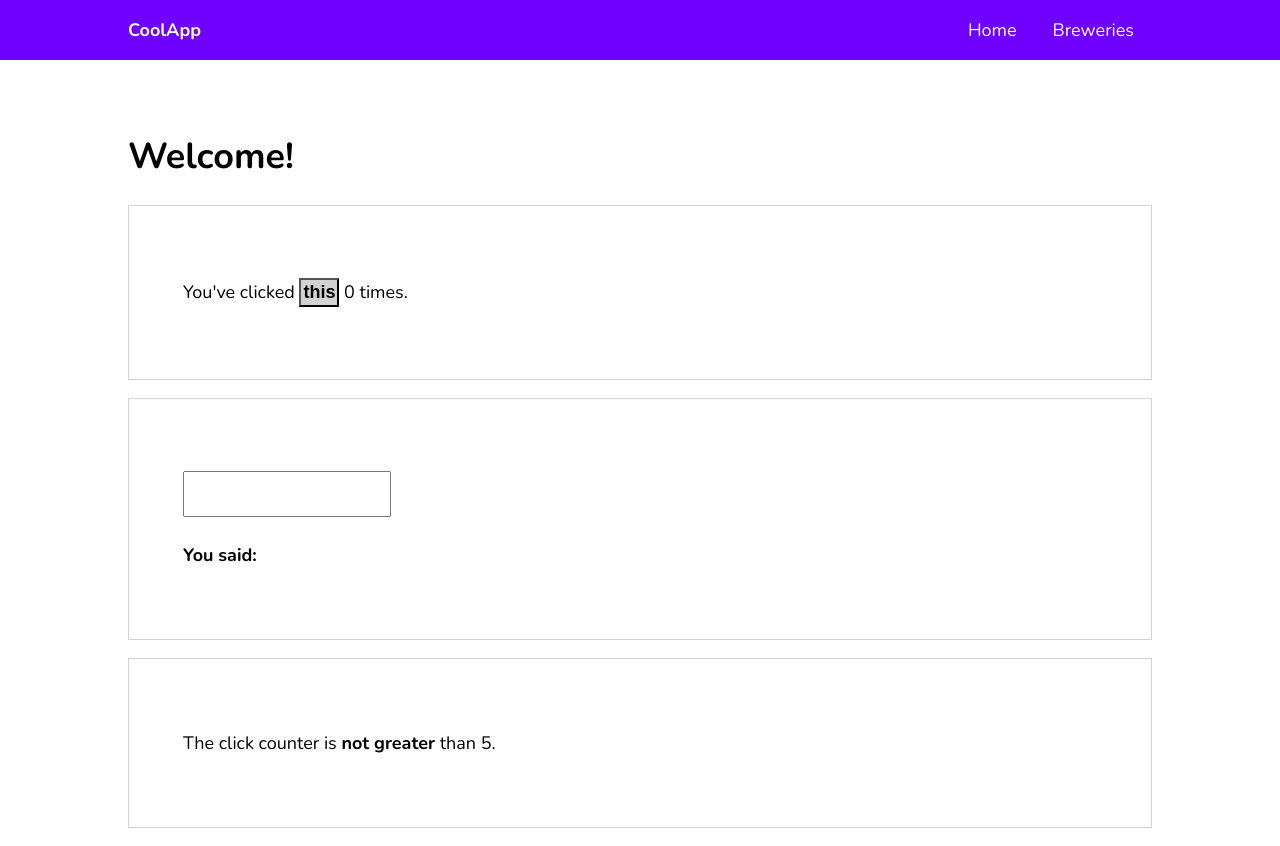
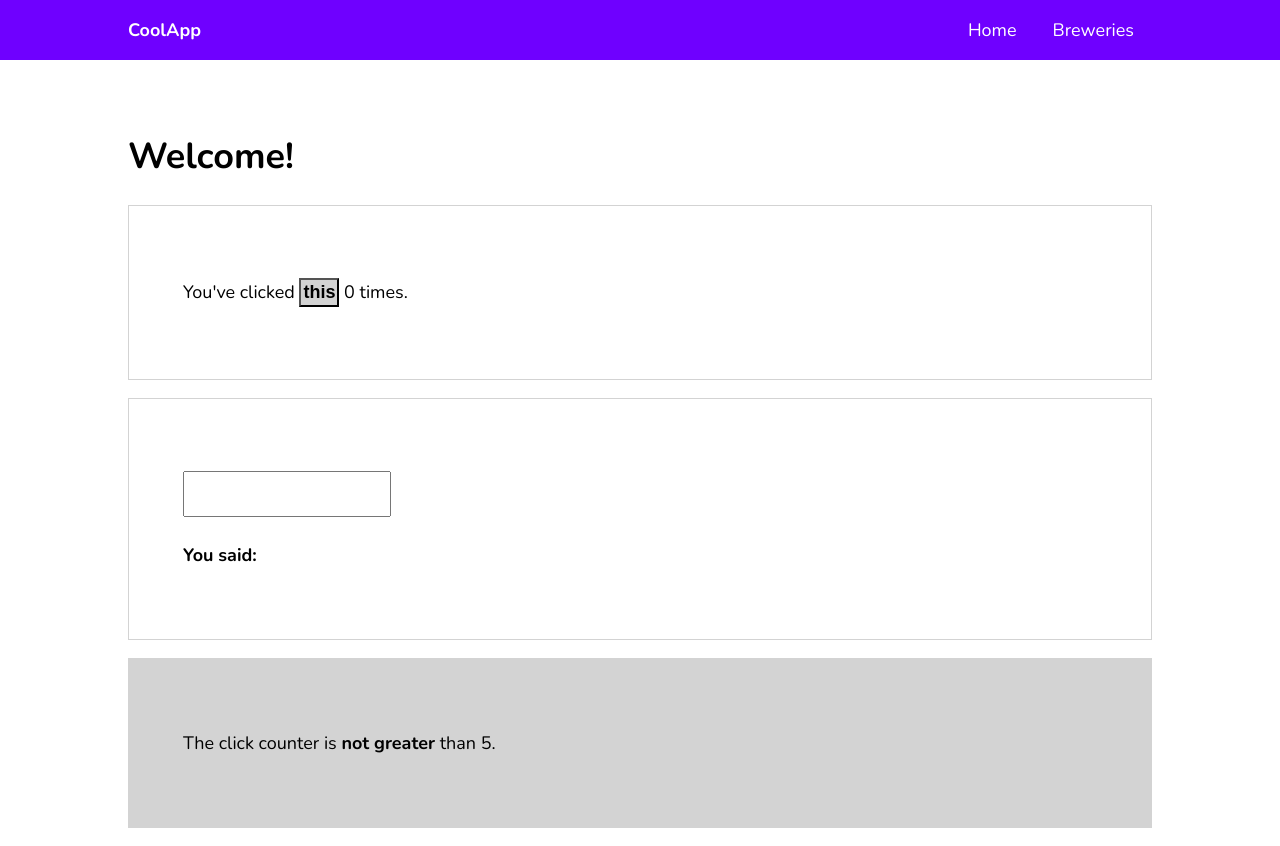
Before and after one commit to victoriaaoka/angular-review, an Angular app: page / in a window 1280 px wide. Built offline with nearby package versions, Linux system fonts and the light colour scheme.

Commit message:
Add class binding using ngClass and a setClasses method

```diff
--- a/src/app/home/home.component.html
+++ b/src/app/home/home.component.html
@@ -11,7 +11,7 @@
     </p>
 </div>
 
-<div class="play-container" [class.active]="clickCounter > 4">
+<div class="play-container" [ngClass]="setClasses()">
     <ng-template [ngIf]="clickCounter > 4" [ngIfElse]="none">
         <p>The click counter <strong>IS GREATER</strong> than 5.</p>
     </ng-template>
--- a/src/app/home/home.component.ts
+++ b/src/app/home/home.component.ts
@@ -19,4 +19,12 @@ export class HomeComponent implements OnInit {
     this.clickCounter += 1;
   }
 
+  setClasses() {
+    let myClasses = {
+      active: this.clickCounter > 4,
+      notactive: this.clickCounter <= 4
+    };
+    return myClasses;
+  }
+
 }
```
